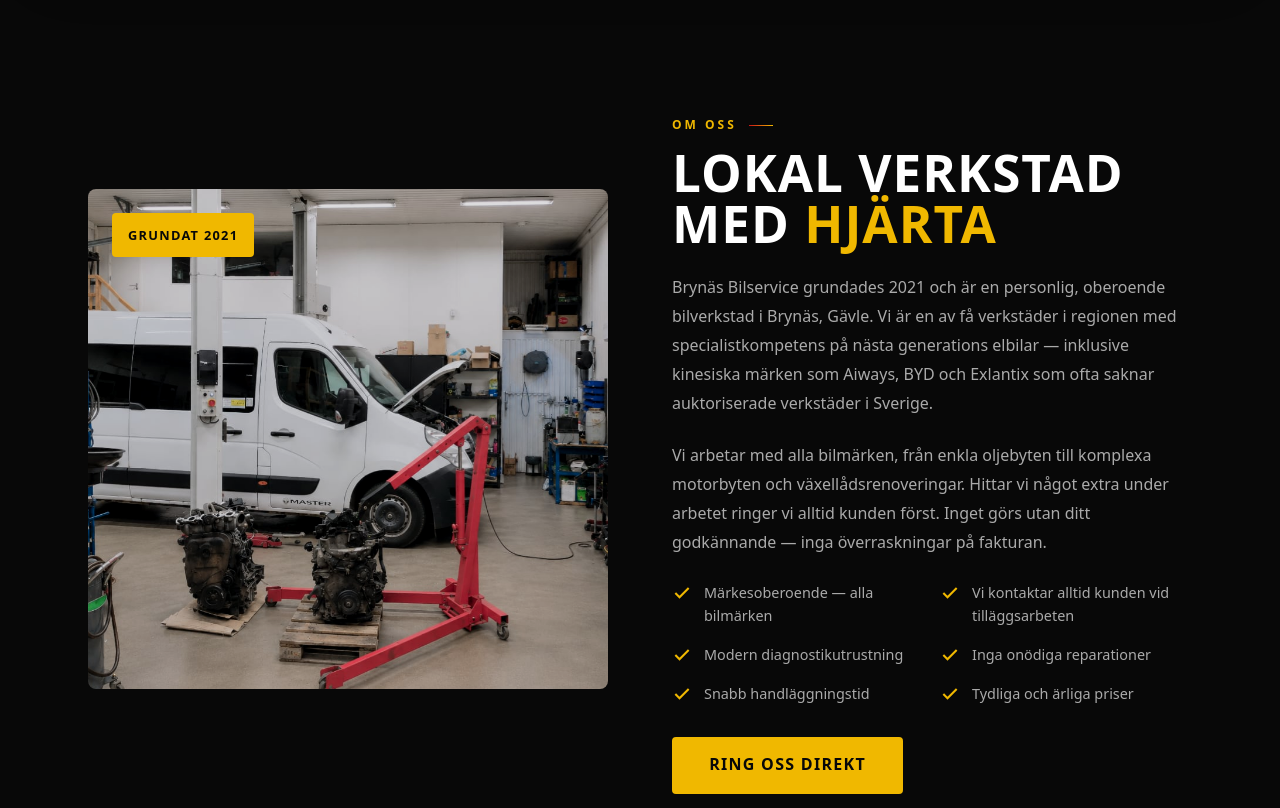
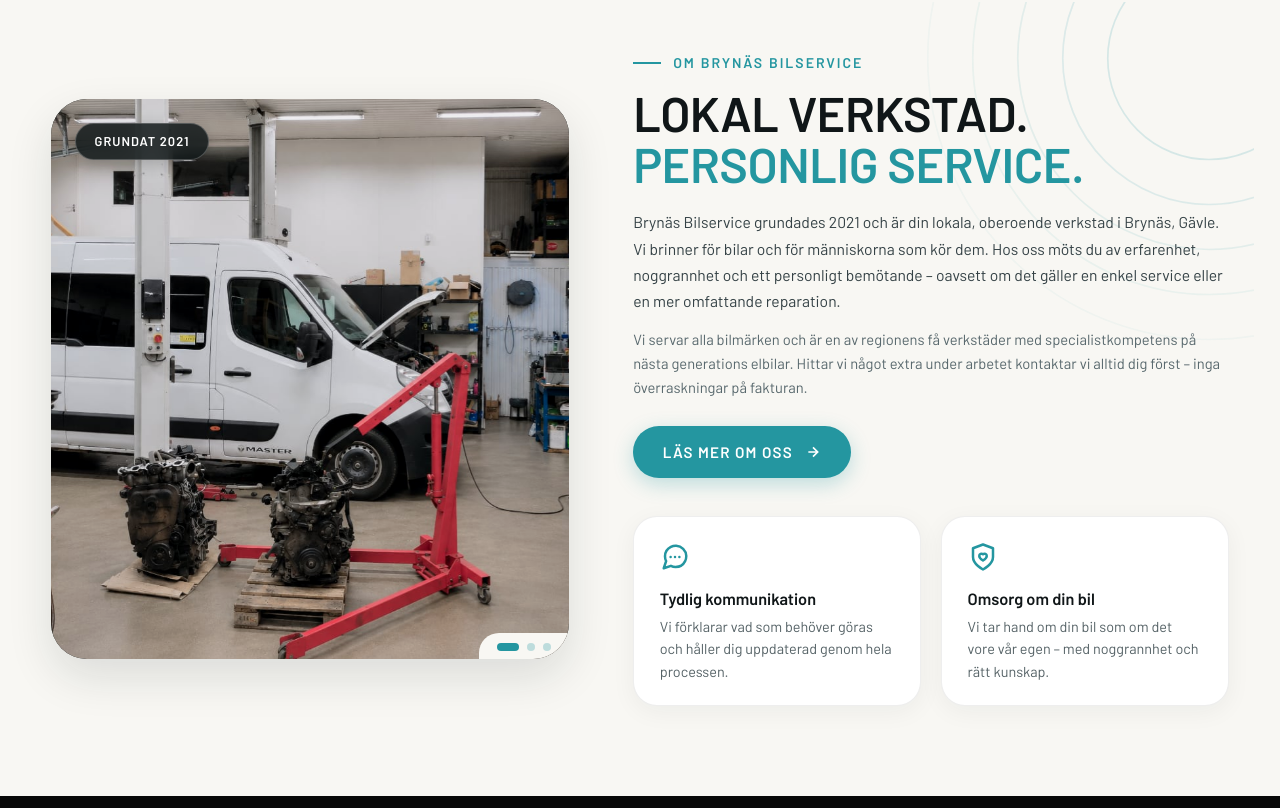
Before and after one commit to FM-Magnus/brynasbilservice2, a React (Vite) app in the folder client/: page / in a window 1280 px wide. Shown: the part 812-1620 px from the top of the page. Built offline with nearby package versions, Linux system fonts and the light colour scheme.

Commit message:
feat: redesign about section matching locked mockup

```diff
--- /dev/null
+++ b/client/src/components/icons/ChatDotsIcon.tsx
@@ -0,0 +1,23 @@
+interface IconProps {
+  className?: string
+}
+
+export function ChatDotsIcon({ className }: IconProps) {
+  return (
+    <svg
+      className={className}
+      viewBox="0 0 24 24"
+      fill="none"
+      stroke="currentColor"
+      strokeWidth="2"
+      strokeLinecap="round"
+      strokeLinejoin="round"
+      aria-hidden="true"
+    >
+      <path d="M21 11.5a8.38 8.38 0 0 1-.9 3.8 8.5 8.5 0 0 1-7.6 4.7 8.38 8.38 0 0 1-3.8-.9L3 21l1.9-5.7a8.38 8.38 0 0 1-.9-3.8 8.5 8.5 0 0 1 4.7-7.6 8.38 8.38 0 0 1 3.8-.9h.5a8.48 8.48 0 0 1 8 8v.5z" />
+      <circle cx="8.5" cy="12" r="1" fill="currentColor" stroke="none" />
+      <circle cx="12" cy="12" r="1" fill="currentColor" stroke="none" />
+      <circle cx="15.5" cy="12" r="1" fill="currentColor" stroke="none" />
+    </svg>
+  )
+}
--- /dev/null
+++ b/client/src/components/icons/ShieldHeartIcon.tsx
@@ -0,0 +1,21 @@
+interface IconProps {
+  className?: string
+}
+
+export function ShieldHeartIcon({ className }: IconProps) {
+  return (
+    <svg
+      className={className}
+      viewBox="0 0 24 24"
+      fill="none"
+      stroke="currentColor"
+      strokeWidth="2"
+      strokeLinecap="round"
+      strokeLinejoin="round"
+      aria-hidden="true"
+    >
+      <path d="M12 22s8-4 8-10V5l-8-3-8 3v7c0 6 8 10 8 10z" />
+      <path d="M12 14.8s-3-1.8-3-3.6a1.8 1.8 0 0 1 3-1.4 1.8 1.8 0 0 1 3 1.4c0 1.8-3 3.6-3 3.6z" />
+    </svg>
+  )
+}
--- a/client/src/components/sections/About.tsx
+++ b/client/src/components/sections/About.tsx
@@ -1,57 +1,106 @@
+import { useState } from 'react'
 import omoss1 from '../../assets/images/OMOSS_KENBURNS1.jpg'
 import omoss2 from '../../assets/images/OMOSS_KENBURNS2.jpg'
 import omoss3 from '../../assets/images/OMOSS_KENBURNS3.jpg'
-import { CheckIcon } from '../icons/CheckIcon'
-import { SectionHeader } from '../ui/SectionHeader'
 import { KenBurnsSlideshow } from '../ui/KenBurnsSlideshow'
-
-const features = [
-  'Märkesoberoende — alla bilmärken',
-  'Vi kontaktar alltid kunden vid tilläggsarbeten',
-  'Modern diagnostikutrustning',
-  'Inga onödiga reparationer',
-  'Snabb handläggningstid',
-  'Tydliga och ärliga priser',
-]
+import { ArrowRightIcon } from '../icons/ArrowRightIcon'
+import { ChatDotsIcon } from '../icons/ChatDotsIcon'
+import { ShieldHeartIcon } from '../icons/ShieldHeartIcon'
 
 export function About() {
+  const [activeSlide, setActiveSlide] = useState(0)
+
   return (
     <section className="about" id="om-oss">
       <div className="container">
         <div className="about__inner">
-          <div className="about__images">
+          <div className="about__media">
+            <div className="about__media-card">
               <KenBurnsSlideshow
                 images={[omoss1, omoss2, omoss3]}
                 alts={[
-                'Brynäs Bilservice verkstad',
-                'Mekaniker arbetar på bil',
-                'Verkstadsmiljö och utrustning',
+                  'Brynäs Bilservice verkstad med bilar och utrustning',
+                  'Däckverkstad med däck och hjulutrustning',
+                  'Kundmottagning och väntrum hos Brynäs Bilservice',
                 ]}
                 className="about__slideshow"
+                onIndexChange={setActiveSlide}
               />
               <div className="about__badge">Grundat 2021</div>
+
+              <div className="about__slide-tab" aria-label="Bildvisare" role="tablist">
+                {[0, 1, 2].map(idx => (
+                  <span
+                    key={idx}
+                    className={`about__slide-dot${idx === activeSlide ? ' about__slide-dot--active' : ''}`}
+                    aria-label={`Bild ${idx + 1}`}
+                    role="tab"
+                    aria-selected={idx === activeSlide}
+                  />
+                ))}
+              </div>
+            </div>
           </div>
 
-          <div className="about__text">
-            <div className="section-header">
-              <h2 className="section-title">
-                <SectionHeader
-                  eyebrow="Om oss"
-                  title={<span>Lokal verkstad med <span className="title-accent">hjärta</span></span>}
-                />
+          <div className="about__content">
+            <svg className="about__watermark" viewBox="0 0 320 320" fill="none" aria-hidden="true">
+              <circle cx="280" cy="50" r="90" stroke="rgba(36, 150, 160, 0.16)" strokeWidth="1.5" />
+              <circle cx="280" cy="50" r="130" stroke="rgba(36, 150, 160, 0.13)" strokeWidth="1.5" />
+              <circle cx="280" cy="50" r="170" stroke="rgba(36, 150, 160, 0.10)" strokeWidth="1.5" />
+              <circle cx="280" cy="50" r="210" stroke="rgba(36, 150, 160, 0.07)" strokeWidth="1.5" />
+              <circle cx="280" cy="50" r="250" stroke="rgba(36, 150, 160, 0.04)" strokeWidth="1.5" />
+            </svg>
+
+            <div className="about__eyebrow">
+              <span className="about__eyebrow-dash" aria-hidden="true" />
+              <span>Om Brynäs Bilservice</span>
+            </div>
+
+            <h2 className="about__title">
+              <span className="about__title-line">Lokal verkstad.</span>
+              <span className="about__title-line about__title-accent">Personlig service.</span>
             </h2>
+
+            <p className="about__lead">
+              Brynäs Bilservice grundades 2021 och är din lokala, oberoende verkstad i Brynäs, Gävle. Vi brinner för bilar och för människorna som kör dem. Hos oss möts du av erfarenhet, noggrannhet och ett personligt bemötande – oavsett om det gäller en enkel service eller en mer omfattande reparation.
+            </p>
+
+            <p className="about__sub">
+              Vi servar alla bilmärken och är en av regionens få verkstäder med specialistkompetens på nästa generations elbilar. Hittar vi något extra under arbetet kontaktar vi alltid dig först – inga överraskningar på fakturan.
+            </p>
+
+            <div className="about__action">
+              <a href="#alla-tjanster" className="about__cta-btn">
+                <span>Läs mer om oss</span>
+                <ArrowRightIcon className="about__cta-icon" />
+              </a>
             </div>
-            <p className="about__body">Brynäs Bilservice grundades 2021 och är en personlig, oberoende bilverkstad i Brynäs, Gävle. Vi är en av få verkstäder i regionen med specialistkompetens på nästa generations elbilar — inklusive kinesiska märken som Aiways, BYD och Exlantix som ofta saknar auktoriserade verkstäder i Sverige.</p>
-            <p className="about__body">Vi arbetar med alla bilmärken, från enkla oljebyten till komplexa motorbyten och växellådsrenoveringar. Hittar vi något extra under arbetet ringer vi alltid kunden först. Inget görs utan ditt godkännande — inga överraskningar på fakturan.</p>
-            <div className="about__features">
-              {features.map(f => (
-                <div className="about__feature" key={f}>
-                  <CheckIcon className="about__feature-icon" />
-                  <span className="about__feature-text">{f}</span>
+
+            <div className="about__cards">
+              <div className="about__card">
+                <div className="about__card-icon-wrap">
+                  <ChatDotsIcon className="about__card-icon" />
                 </div>
-              ))}
+                <div className="about__card-body">
+                  <h3 className="about__card-title">Tydlig kommunikation</h3>
+                  <p className="about__card-desc">
+                    Vi förklarar vad som behöver göras och håller dig uppdaterad genom hela processen.
+                  </p>
                 </div>
-            <a href="tel:0705533395" className="btn btn--primary">Ring oss direkt</a>
+              </div>
+
+              <div className="about__card">
+                <div className="about__card-icon-wrap">
+                  <ShieldHeartIcon className="about__card-icon" />
+                </div>
+                <div className="about__card-body">
+                  <h3 className="about__card-title">Omsorg om din bil</h3>
+                  <p className="about__card-desc">
+                    Vi tar hand om din bil som om det vore vår egen – med noggrannhet och rätt kunskap.
+                  </p>
+                </div>
+              </div>
+            </div>
           </div>
         </div>
       </div>
--- a/client/src/components/ui/KenBurnsSlideshow.tsx
+++ b/client/src/components/ui/KenBurnsSlideshow.tsx
@@ -11,6 +11,10 @@
   fadeMs?: number
   /** Extra class name applied to the outer div (e.g. for sizing/border-radius). */
   className?: string
+  /** Optional callback notifying when the active slide index changes. */
+  onIndexChange?: (index: number) => void
+  /** Optional controlled active index */
+  activeIndex?: number
 }
 
 /**
@@ -24,13 +28,28 @@
   intervalMs = 7000,
   fadeMs = 1500,
   className = '',
+  onIndexChange,
+  activeIndex: controlledIndex,
 }: KenBurnsSlideshowProps) {
-  const [activeIndex, setActiveIndex] = useState(0)
+  const [internalIndex, setInternalIndex] = useState(0)
+  const isControlled = typeof controlledIndex === 'number'
+  const activeIndex = isControlled ? controlledIndex : internalIndex
+
+  useEffect(() => {
+    onIndexChange?.(activeIndex)
+  }, [activeIndex, onIndexChange])
 
   useEffect(() => {
     if (images.length <= 1) return
+
+    const prefersReducedMotion =
+      typeof window !== 'undefined' &&
+      window.matchMedia?.('(prefers-reduced-motion: reduce)').matches
+
+    if (prefersReducedMotion) return
+
     const id = setInterval(() => {
-      setActiveIndex(i => (i + 1) % images.length)
+      setInternalIndex(i => (i + 1) % images.length)
     }, intervalMs)
     return () => clearInterval(id)
   }, [images.length, intervalMs])
--- a/client/src/css/index.css
+++ b/client/src/css/index.css
@@ -634,17 +634,6 @@
 .service-card__link:hover { gap: var(--space-3); }
 .service-card__link svg { width: 14px; height: 14px; }
 
-/* About */
-.about {
-  padding-block: var(--space-24);
-}
-.about__inner {
-  display: grid;
-  grid-template-columns: 1fr 1fr;
-  gap: var(--space-16);
-  align-items: center;
-}
-.about__images { position: relative; }
 
 /* ─── Ken Burns slideshow (used in About) ─────────────────────────── */
 .kenburns {
@@ -696,62 +685,246 @@
   }
 }
 
-/* About-section sizing for the slideshow */
+/* ─── Redesigned About section (Mockup 7) ─────────────────────────── */
+.about {
+  position: relative;
+  background: var(--redesign-page);
+  color: var(--redesign-ink);
+  font-family: var(--redesign-font-body);
+  padding-block: clamp(2rem, 5vw, 4.5rem) clamp(3.5rem, 7vw, 6.5rem);
+  overflow: hidden;
+}
+.about > .container {
+  max-width: var(--redesign-hero-max);
+  padding-inline: clamp(1.25rem, 4vw, 3.5rem);
+}
+.about__inner {
+  display: grid;
+  grid-template-columns: minmax(0, 1fr) minmax(0, 1.15fr);
+  gap: clamp(2rem, 5vw, 4.5rem);
+  align-items: center;
+  position: relative;
+  z-index: 1;
+}
+
+/* Media Card & Slideshow */
+.about__media {
+  position: relative;
+  width: 100%;
+}
+.about__media-card {
+  position: relative;
+  width: 100%;
+  height: clamp(480px, 46vw, 560px);
+  border-radius: clamp(24px, 3vw, 36px);
+  overflow: hidden;
+  background: #111718;
+  box-shadow: 0 18px 45px rgba(20, 34, 36, 0.12);
+}
 .about__slideshow {
   width: 100%;
-  height: 500px;
-  border-radius: var(--radius-md);
-  filter: brightness(0.85) contrast(1.05);
+  height: 100%;
+  filter: brightness(0.92) contrast(1.04);
 }
 .about__badge {
   position: absolute;
-  top: var(--space-6);
-  left: var(--space-6);
-  background: var(--color-gold);
-  color: var(--color-black);
-  padding: var(--space-3) var(--space-4);
-  border-radius: var(--radius-sm);
-  font-family: var(--font-heading);
+  top: clamp(1rem, 2.5vw, 1.5rem);
+  left: clamp(1rem, 2.5vw, 1.5rem);
+  z-index: 3;
+  background: rgba(14, 21, 23, 0.82);
+  backdrop-filter: blur(12px);
+  -webkit-backdrop-filter: blur(12px);
+  color: #ffffff;
+  border: 1px solid rgba(255, 255, 255, 0.22);
+  border-radius: var(--redesign-radius-pill);
+  padding: 0.45rem 1.15rem;
+  font-family: var(--redesign-font-display);
+  font-weight: 700;
+  font-size: 0.8rem;
+  letter-spacing: 0.08em;
+  text-transform: uppercase;
+  box-shadow: 0 4px 16px rgba(0, 0, 0, 0.2);
+}
+.about__slide-tab {
+  position: absolute;
+  bottom: 0;
+  right: 0;
+  z-index: 3;
+  background: var(--redesign-page);
+  padding: 10px 18px 8px 18px;
+  border-top-left-radius: 20px;
+  display: flex;
+  align-items: center;
+  gap: 8px;
+  box-shadow: -4px -4px 14px rgba(20, 34, 36, 0.04);
+}
+.about__slide-dot {
+  display: inline-block;
+  width: 8px;
+  height: 8px;
+  border-radius: 50%;
+  background: rgba(36, 150, 160, 0.28);
+  transition: all var(--dur-normal) var(--ease);
+}
+.about__slide-dot--active {
+  background: var(--redesign-accent);
+  width: 22px;
+  border-radius: 4px;
+}
+
+/* Content Column */
+.about__content {
+  position: relative;
+  display: flex;
+  flex-direction: column;
+}
+.about__watermark {
+  position: absolute;
+  top: -50px;
+  right: -25px;
+  width: clamp(240px, 30vw, 360px);
+  height: auto;
+  pointer-events: none;
+  z-index: 0;
+}
+.about__eyebrow {
+  position: relative;
+  z-index: 1;
+  display: inline-flex;
+  align-items: center;
+  gap: 12px;
+  font-family: var(--redesign-font-display);
+  font-weight: 700;
+  font-size: clamp(0.8rem, 1.1vw, 0.9rem);
+  letter-spacing: 0.14em;
+  text-transform: uppercase;
+  color: var(--redesign-accent);
+  margin-bottom: 0.85rem;
+}
+.about__eyebrow-dash {
+  display: inline-block;
+  width: 28px;
+  height: 2px;
+  background: var(--redesign-accent);
+}
+.about__title {
+  position: relative;
+  z-index: 1;
+  font-family: var(--redesign-font-display);
   font-weight: 800;
-  font-size: 0.8rem;
-  letter-spacing: 0.1em;
-  text-transform: uppercase;
-}
-.about__text .section-header {
-  text-align: left;
-  margin-bottom: var(--space-6);
-}
-.about__text .section-eyebrow { justify-content: flex-start; }
-.about__text .section-eyebrow::before { display: none; }
-.about__body {
-  font-size: 1rem;
-  color: var(--color-text-muted);
-  line-height: 1.8;
-  margin-bottom: var(--space-6);
-}
-.about__features {
+  font-size: clamp(2.3rem, 3.8vw, 3.5rem);
+  line-height: 1.04;
+  letter-spacing: -0.01em;
+  text-transform: uppercase;
+  margin: 0 0 1.25rem;
+}
+.about__title-line {
+  display: block;
+  color: var(--redesign-ink);
+}
+.about__title-accent {
+  color: var(--redesign-accent);
+}
+.about__lead {
+  position: relative;
+  z-index: 1;
+  font-size: clamp(0.98rem, 1.12vw, 1.05rem);
+  line-height: 1.68;
+  color: #354246;
+  margin: 0 0 0.85rem;
+}
+.about__sub {
+  position: relative;
+  z-index: 1;
+  font-size: clamp(0.92rem, 1.02vw, 0.98rem);
+  line-height: 1.62;
+  color: #58686d;
+  margin: 0 0 1.65rem;
+}
+.about__action {
+  position: relative;
+  z-index: 1;
+  margin-bottom: clamp(1.75rem, 3vw, 2.5rem);
+}
+.about__cta-btn {
+  display: inline-flex;
+  align-items: center;
+  gap: 12px;
+  padding: 0.85rem 1.85rem;
+  background: var(--redesign-accent);
+  color: #ffffff;
+  border-radius: var(--redesign-radius-pill);
+  font-family: var(--redesign-font-display);
+  font-weight: 700;
+  font-size: 0.95rem;
+  letter-spacing: 0.08em;
+  text-transform: uppercase;
+  transition: all var(--dur-normal) var(--ease);
+  box-shadow: 0 6px 20px rgba(36, 150, 160, 0.28);
+  min-height: 48px;
+}
+.about__cta-btn:hover {
+  background: var(--redesign-accent-dark);
+  transform: translateY(-2px);
+  box-shadow: 0 10px 26px rgba(36, 150, 160, 0.4);
+}
+.about__cta-btn:focus-visible {
+  outline: 3px solid var(--redesign-accent);
+  outline-offset: 3px;
+}
+.about__cta-icon {
+  width: 16px;
+  height: 16px;
+  transition: transform var(--dur-fast) var(--ease);
+}
+.about__cta-btn:hover .about__cta-icon {
+  transform: translateX(3px);
+}
+
+/* Feature Cards */
+.about__cards {
+  position: relative;
+  z-index: 1;
   display: grid;
   grid-template-columns: 1fr 1fr;
-  gap: var(--space-4);
-  margin-bottom: var(--space-8);
-}
-.about__feature {
-  display: flex;
-  align-items: flex-start;
-  gap: var(--space-3);
-}
-.about__feature-icon {
-  width: 20px;
-  height: 20px;
-  color: var(--color-gold);
-  flex-shrink: 0;
-  margin-top: 2px;
-}
-.about__feature-text {
+  gap: clamp(12px, 1.8vw, 20px);
+}
+.about__card {
+  background: var(--redesign-surface);
+  border: 1px solid rgba(16, 22, 24, 0.07);
+  border-radius: clamp(18px, 2vw, 24px);
+  padding: clamp(1.1rem, 2vw, 1.4rem) clamp(1.2rem, 2.2vw, 1.6rem);
+  box-shadow: 0 6px 24px rgba(20, 34, 36, 0.05);
+  display: flex;
+  flex-direction: column;
+  gap: 0.65rem;
+}
+.about__card-icon-wrap {
+  width: 36px;
+  height: 36px;
+  display: flex;
+  align-items: center;
+  justify-content: flex-start;
+  color: var(--redesign-accent);
+}
+.about__card-icon {
+  width: 30px;
+  height: 30px;
+}
+.about__card-title {
+  font-family: var(--redesign-font-display);
+  font-weight: 800;
+  font-size: clamp(1.02rem, 1.2vw, 1.15rem);
+  color: var(--redesign-ink);
+  margin: 0 0 0.25rem;
+}
+.about__card-desc {
   font-size: 0.9rem;
-  color: var(--color-text-muted);
-  font-weight: 500;
-}
+  line-height: 1.55;
+  color: #556266;
+  margin: 0;
+}
+
 
 /* Contact */
 .contact-section {
@@ -1410,15 +1583,33 @@
   .service-card__desc { font-size: 0.85rem; margin-bottom: var(--space-2); line-height: 1.5; }
   .service-card__link { font-size: 0.7rem; }
 
+  /* About tablet */
+  .about { padding-block: 2.5rem 4rem; }
+  .about > .container { padding-inline: 1.8rem; }
+  .about__inner { grid-template-columns: 1fr; gap: 2.5rem; }
+  .about__media-card { height: clamp(340px, 50vw, 420px); border-radius: 26px; }
+  .about__title { font-size: clamp(2.1rem, 6.5vw, 2.85rem); margin-bottom: 1rem; }
+  .about__lead { font-size: 0.96rem; }
+  .about__sub { font-size: 0.91rem; margin-bottom: 1.4rem; }
+  .about__watermark { display: none; }
+  .about__cards { grid-template-columns: 1fr 1fr; gap: 14px; }
+}
+
+@media (max-width: 640px) {
   /* About mobile */
-  .about { padding-block: var(--space-12) var(--space-16); }
-  .about__inner { gap: var(--space-8); }
-  .about__slideshow { height: 280px; }
-  .about__badge { font-size: 0.65rem; padding: var(--space-2) var(--space-3); }
-  .about__body { font-size: 0.85rem; line-height: 1.5; margin-bottom: var(--space-4); }
-  .about__features { gap: var(--space-3); margin-bottom: var(--space-6); }
-  .about__text > .btn { margin-bottom: var(--space-4); }
-  .about__feature-text { font-size: 0.85rem; }
+  .about { padding-block: 2rem 3.5rem; }
+  .about > .container { padding-inline: 1.25rem; }
+  .about__inner { gap: 1.85rem; }
+  .about__media-card { height: clamp(260px, 68vw, 320px); border-radius: 20px; }
+  .about__badge { font-size: 0.72rem; padding: 0.35rem 0.85rem; }
+  .about__title { font-size: clamp(1.85rem, 8vw, 2.35rem); line-height: 1.02; margin-bottom: 0.95rem; }
+  .about__lead { font-size: 0.94rem; margin-bottom: 0.75rem; }
+  .about__sub { font-size: 0.88rem; margin-bottom: 1.25rem; }
+  .about__cta-btn { width: 100%; justify-content: center; }
+  .about__cards { grid-template-columns: 1fr; gap: 12px; }
+  .about__card { padding: 1.15rem 1.25rem; border-radius: 18px; }
+
+
 
   /* Service list mobile */
   .service-list-section { padding-block: var(--space-12) var(--space-16); }
@@ -1562,8 +1753,20 @@
   .service-card__desc { font-size: 0.85rem; margin-bottom: var(--space-2); line-height: 1.5; }
   .service-card__link { font-size: 0.65rem; }
 
+  /* Extra small about */
+  .about { padding-block: 2rem 3.5rem; }
+  .about > .container { padding-inline: 1rem; }
+  .about__inner { gap: 1.85rem; }
+  .about__media-card { height: 280px; border-radius: 20px; }
+  .about__badge { font-size: 0.72rem; padding: 0.35rem 0.85rem; }
+  .about__title { font-size: clamp(1.85rem, 8vw, 2.35rem); line-height: 1.02; }
+  .about__cta-btn { width: 100%; justify-content: center; }
+  .about__cards { grid-template-columns: 1fr; gap: 12px; }
+  .about__card { padding: 1.15rem 1.15rem; border-radius: 18px; }
+
   /* Extra small CTA Banner */
   .cta-banner__title { font-size: clamp(1.4rem, 4.5vw, 2rem); margin-bottom: var(--space-3); }
+
   .cta-banner__desc { font-size: 0.85rem; line-height: 1.5; margin-bottom: var(--space-6); }
 
   /* Extra small contact */
```
Also changed, not shown: 2 other files (tests, documents, lock files or other folders). Lines whose indentation alone changed are shown as unchanged.
